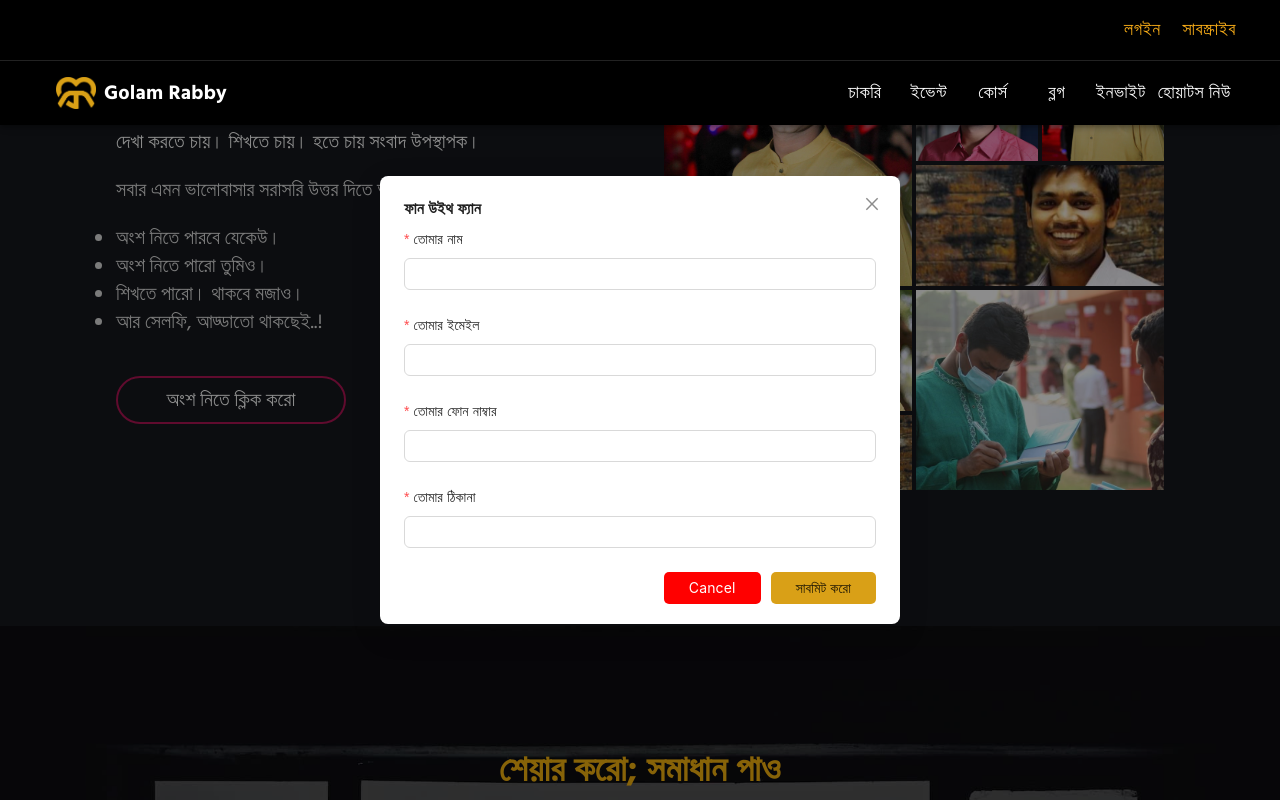
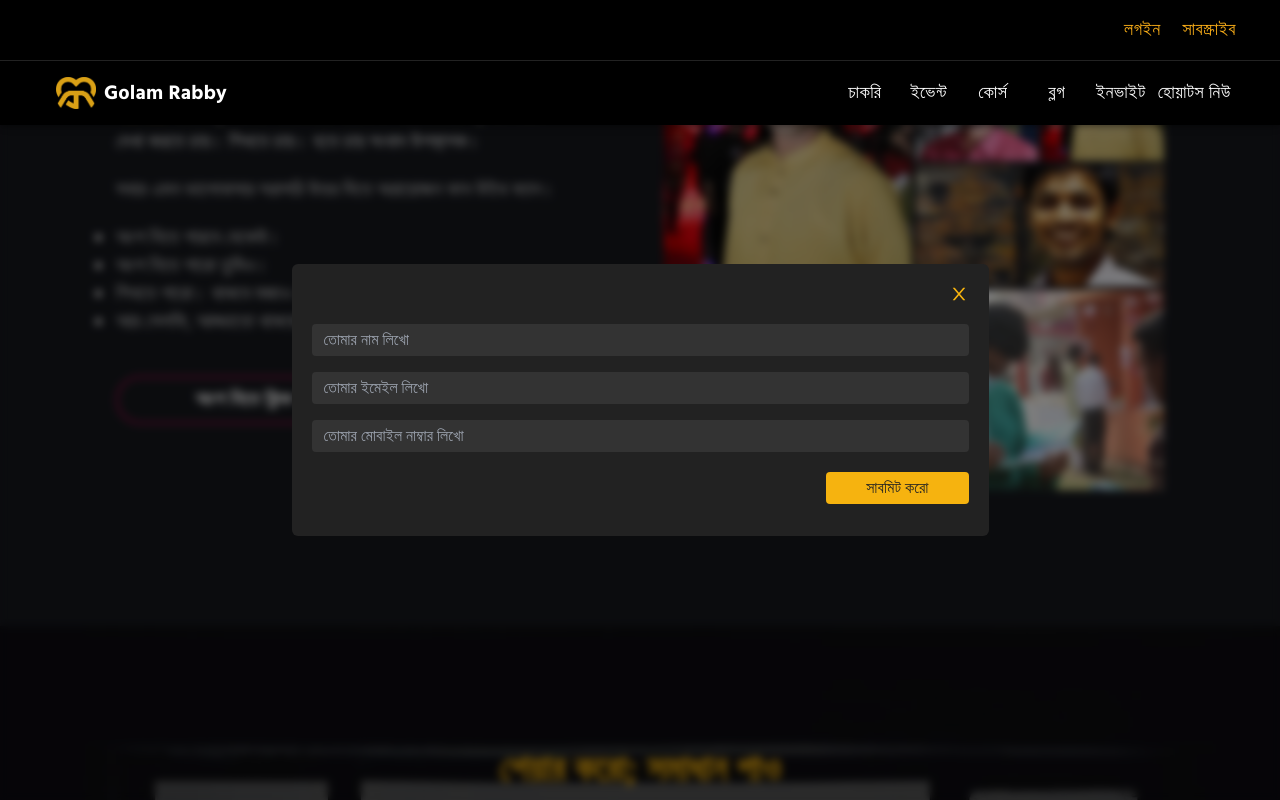
Before and after one commit to SalehAhmed19/GolamRabbi-SSOMOY_TV, a React (Vite) app: page / in a window 1280 px wide. Both pictures are taken after a click on the button "অংশ নিতে ক্লিক করো". Shown: the part 1660-2460 px from the top of the page. Built offline with nearby package versions, Linux system fonts and the light colour scheme.

Commit message:
all modal added

```diff
--- a/src/Components/Isolated/Advertisement.jsx
+++ b/src/Components/Isolated/Advertisement.jsx
@@ -1,19 +1,11 @@
 import React, { useState } from "react";
 import { Zoom } from "react-reveal";
 import depressed from "../../assets/images/depression.jpg";
-import { Modal } from "antd";
+import Modal from "./Modals/Modal";
 
 function Advertisement() {
-  const [isModalOpen, setIsModalOpen] = useState(false);
-  const showModal = () => {
-    setIsModalOpen(true);
-  };
-  const handleOk = () => {
-    setIsModalOpen(false);
-  };
-  const handleCancel = () => {
-    setIsModalOpen(false);
-  };
+  const [show, setShow] = useState(false);
+  const handleOnClose = () => setShow(false);
   return (
     <div
       style={{
@@ -37,23 +29,40 @@ function Advertisement() {
           সমাধান।
         </p>
         <button
-          onClick={showModal}
+          onClick={() => setShow(true)}
           className="my-10 py-2 border-2 border-[#AF1453] hover:bg-[#AF1453] w-[250px] text-center rounded-full text-[#fff] font-bold text-xl"
         >
           সমাধান পেতে; লিখে জানাও
         </button>
-        <Modal
-          centered
-          title="Basic Modal"
-          open={isModalOpen}
-          onOk={handleOk}
-          onCancel={handleCancel}
-        >
-          <p>Some contents...</p>
-          <p>Some contents...</p>
-          <p>Some contents...</p>
-        </Modal>
       </Zoom>
+      <Modal visible={show} onClose={handleOnClose}>
+        <form action="">
+          <input
+            placeholder="তোমার নাম লিখো"
+            className="w-full my-2 py-1 px-3 focus:outline-none bg-[#333] text-primary rounded"
+            type="text"
+          />
+          <input
+            placeholder="তোমার ইমেইল লিখো"
+            className="w-full my-2 py-1 px-3 focus:outline-none bg-[#333] text-primary rounded"
+            type="text"
+          />
+          <input
+            placeholder="তোমার মোবাইল নাম্বার লিখো"
+            className="w-full my-2 py-1 px-3 focus:outline-none bg-[#333] text-primary rounded"
+            type="text"
+          />
+          <textarea
+            className="w-full mt-3 bg-[#333] rounded py-1 px-3"
+            placeholder="তোমার কথা লিখো"
+            name=""
+            id=""
+          ></textarea>
+        </form>
+        <button className="bg-primary block ml-auto my-3 px-10 py-1 text-[#222] rounded">
+          সাবমিট করো
+        </button>
+      </Modal>
     </div>
   );
 }
--- a/src/Components/Isolated/FanFun.jsx
+++ b/src/Components/Isolated/FanFun.jsx
@@ -1,4 +1,4 @@
-import React from "react";
+import React, { useState } from "react";
 import FanFunLeft from "./FanFunLeft";
 import gr1 from "../../assets/images/people.png";
 import gr2 from "../../assets/images/gr1.jpg";
@@ -8,14 +8,11 @@ import gr5 from "../../assets/images/gr4.jpg";
 import gr6 from "../../assets/images/gr5.jpg";
 import { Fade, Zoom } from "react-reveal";
 import { ImageList, ImageListItem } from "@mui/material";
+import Modal from "./Modals/Modal";
 
 function FanFun() {
-  // const images = [
-  //   { _id: 1, img: people },
-  //   { _id: 2, img: people },
-  //   { _id: 3, img: people },
-  //   { _id: 4, img: people },
-  // ];
+  const [show, setShow] = useState(false);
+  const handleOnClose = () => setShow(false);
   const itemData = [
     {
       img: gr3,
@@ -93,7 +90,7 @@ function FanFun() {
       </Fade>
       <div className="flex flex-col lg:flex-row my-20 mx-5">
         <Fade left>
-          <FanFunLeft />
+          <FanFunLeft setShow={setShow} />
         </Fade>
         <div className="flex justify-end w-full">
           <ImageList
@@ -118,6 +115,28 @@ function FanFun() {
           </ImageList>
         </div>
       </div>
+      <Modal visible={show} onClose={handleOnClose}>
+        <form action="">
+          <input
+            placeholder="তোমার নাম লিখো"
+            className="w-full my-2 py-1 px-3 focus:outline-none bg-[#333] text-primary rounded"
+            type="text"
+          />
+          <input
+            placeholder="তোমার ইমেইল লিখো"
+            className="w-full my-2 py-1 px-3 focus:outline-none bg-[#333] text-primary rounded"
+            type="text"
+          />
+          <input
+            placeholder="তোমার মোবাইল নাম্বার লিখো"
+            className="w-full my-2 py-1 px-3 focus:outline-none bg-[#333] text-primary rounded"
+            type="text"
+          />
+        </form>
+        <button className="bg-primary block ml-auto my-3 px-10 py-1 text-[#222] rounded">
+          সাবমিট করো
+        </button>
+      </Modal>
     </div>
   );
 }
--- a/src/Components/Isolated/FanFunLeft.jsx
+++ b/src/Components/Isolated/FanFunLeft.jsx
@@ -1,22 +1,18 @@
 import React, { useState } from "react";
-import { Modal } from "antd";
-import FanFunModal from "./Modals/FanFunModal";
+import Modal from "./Modals/Modal";
+import { Fade } from "react-reveal";
 
-const FanFunLeft = () => {
-  const [open, setOpen] = useState(false);
-  const onCreate = (values) => {
-    console.log("Received values of form: ", values);
-    setOpen(false);
-  };
+const FanFunLeft = ({ setShow }) => {
   return (
+    <>
       <div className="flex flex-col justify-center">
         <h2 className="text-secondary text-3xl font-bold mb-5">
           এমন দাবির এবার হবে অবসান:
         </h2>
         <p className="text-[#fff] text-xl">
           <span className="text-2xl font-bold text-primary">ফ্যানরা </span>{" "}
-        নানাকিছু লিখে। ইউটিউবে কমেন্ট। করে সেলফি তুলতে চায়। দেখা করতে চায়। শিখতে
-        চায়। হতে চায় সংবাদ উপস্থাপক।
+          নানাকিছু লিখে। ইউটিউবে কমেন্ট। করে সেলফি তুলতে চায়। দেখা করতে চায়।
+          শিখতে চায়। হতে চায় সংবাদ উপস্থাপক।
         </p>
         <p className="my-5 text-basic text-xl text-primary">
           সবার এমন ভালোবাসার সরাসরি উত্তর দিতে অয়ায়োজন ফান উইথ ফ্যান।
@@ -27,8 +23,16 @@ const FanFunLeft = () => {
           <li>শিখতে পারো। থাকবে মজাও।</li>
           <li>আর সেলফি, আড্ডাতো থাকছেই..!</li>
         </ul>
-      <FanFunModal open={open} onCreate={onCreate} />
+        <Fade up>
+          <button
+            onClick={() => setShow(true)}
+            className="block my-10 py-2 border-2 border-[#AF1453] hover:bg-[#AF1453] w-[290px] text-center rounded-full text-[#fff] font-bold text-xl"
+          >
+            অংশ নিতে ক্লিক করো
+          </button>
+        </Fade>
       </div>
+    </>
   );
 };
 
--- a/src/Components/Isolated/Mentor.jsx
+++ b/src/Components/Isolated/Mentor.jsx
@@ -2,19 +2,11 @@ import React, { useState } from "react";
 import { Fade } from "react-reveal";
 import bg from "../../assets/images/mentor-bg.png";
 import presenter from "../../assets/images/presenter.png";
-import { Modal } from "antd";
+import Modal from "./Modals/Modal";
 
 const Mentor = () => {
-  const [isModalOpen, setIsModalOpen] = useState(false);
-  const showModal = () => {
-    setIsModalOpen(true);
-  };
-  const handleOk = () => {
-    setIsModalOpen(false);
-  };
-  const handleCancel = () => {
-    setIsModalOpen(false);
-  };
+  const [show, setShow] = useState(false);
+  const handleOnClose = () => setShow(false);
   return (
     <div
       style={{
@@ -54,23 +46,34 @@ const Mentor = () => {
       </div>
       <Fade up>
         <button
-          onClick={showModal}
+          onClick={() => setShow(true)}
           className="block mx-auto my-10 py-2 border-2 border-[#AF1453] hover:bg-[#AF1453] w-[230px] text-center rounded-full text-[#fff] font-bold text-xl"
         >
           আমাকে বুক করতে
         </button>
-        <Modal
-          centered
-          title="Basic Modal"
-          open={isModalOpen}
-          onOk={handleOk}
-          onCancel={handleCancel}
-        >
-          <p>Some contents...</p>
-          <p>Some contents...</p>
-          <p>Some contents...</p>
-        </Modal>
       </Fade>
+      <Modal visible={show} onClose={handleOnClose}>
+        <form action="">
+          <input
+            placeholder="তোমার নাম লিখো"
+            className="w-full my-2 py-1 px-3 focus:outline-none bg-[#333] text-primary rounded"
+            type="text"
+          />
+          <input
+            placeholder="তোমার ইমেইল লিখো"
+            className="w-full my-2 py-1 px-3 focus:outline-none bg-[#333] text-primary rounded"
+            type="text"
+          />
+          <input
+            placeholder="তোমার মোবাইল নাম্বার লিখো"
+            className="w-full my-2 py-1 px-3 focus:outline-none bg-[#333] text-primary rounded"
+            type="text"
+          />
+        </form>
+        <button className="bg-primary block ml-auto my-3 px-10 py-1 text-[#222] rounded">
+          সাবমিট করো
+        </button>
+      </Modal>
     </div>
   );
 };
--- a/src/Components/Isolated/MockTest.jsx
+++ b/src/Components/Isolated/MockTest.jsx
@@ -1,19 +1,11 @@
 import React, { useState } from "react";
 import { Fade } from "react-reveal";
 import presenter from "../../assets/images/presenter.png";
-import { Modal } from "antd";
+import Modal from "./Modals/Modal";
 
 function MockTest() {
-  const [isModalOpen, setIsModalOpen] = useState(false);
-  const showModal = () => {
-    setIsModalOpen(true);
-  };
-  const handleOk = () => {
-    setIsModalOpen(false);
-  };
-  const handleCancel = () => {
-    setIsModalOpen(false);
-  };
+  const [show, setShow] = useState(false);
+  const handleOnClose = () => setShow(false);
   return (
     <div className="lg:px-24 py-14 text-[#fff]">
       <Fade down>
@@ -49,23 +41,34 @@ function MockTest() {
       </div>
       <Fade up>
         <button
-          onClick={showModal}
+          onClick={() => setShow(true)}
           className="block mx-auto my-10 py-2 border-2 border-[#AF1453] hover:bg-[#AF1453] w-[290px] text-center rounded-full text-[#fff] font-bold text-xl"
         >
           টেস্ট দিতে সেট করে নাও টাইম
         </button>
-        <Modal
-          centered
-          title="Basic Modal"
-          open={isModalOpen}
-          onOk={handleOk}
-          onCancel={handleCancel}
-        >
-          <p>Some contents...</p>
-          <p>Some contents...</p>
-          <p>Some contents...</p>
-        </Modal>
       </Fade>
+      <Modal visible={show} onClose={handleOnClose}>
+        <form action="">
+          <input
+            placeholder="তোমার নাম লিখো"
+            className="w-full my-2 py-1 px-3 focus:outline-none bg-[#333] text-primary rounded"
+            type="text"
+          />
+          <input
+            placeholder="তোমার ইমেইল লিখো"
+            className="w-full my-2 py-1 px-3 focus:outline-none bg-[#333] text-primary rounded"
+            type="text"
+          />
+          <input
+            placeholder="তোমার মোবাইল নাম্বার লিখো"
+            className="w-full my-2 py-1 px-3 focus:outline-none bg-[#333] text-primary rounded"
+            type="text"
+          />
+        </form>
+        <button className="bg-primary block ml-auto my-3 px-10 py-1 text-[#222] rounded">
+          সাবমিট করো
+        </button>
+      </Modal>
     </div>
   );
 }
```
Lines whose indentation alone changed are shown as unchanged.
